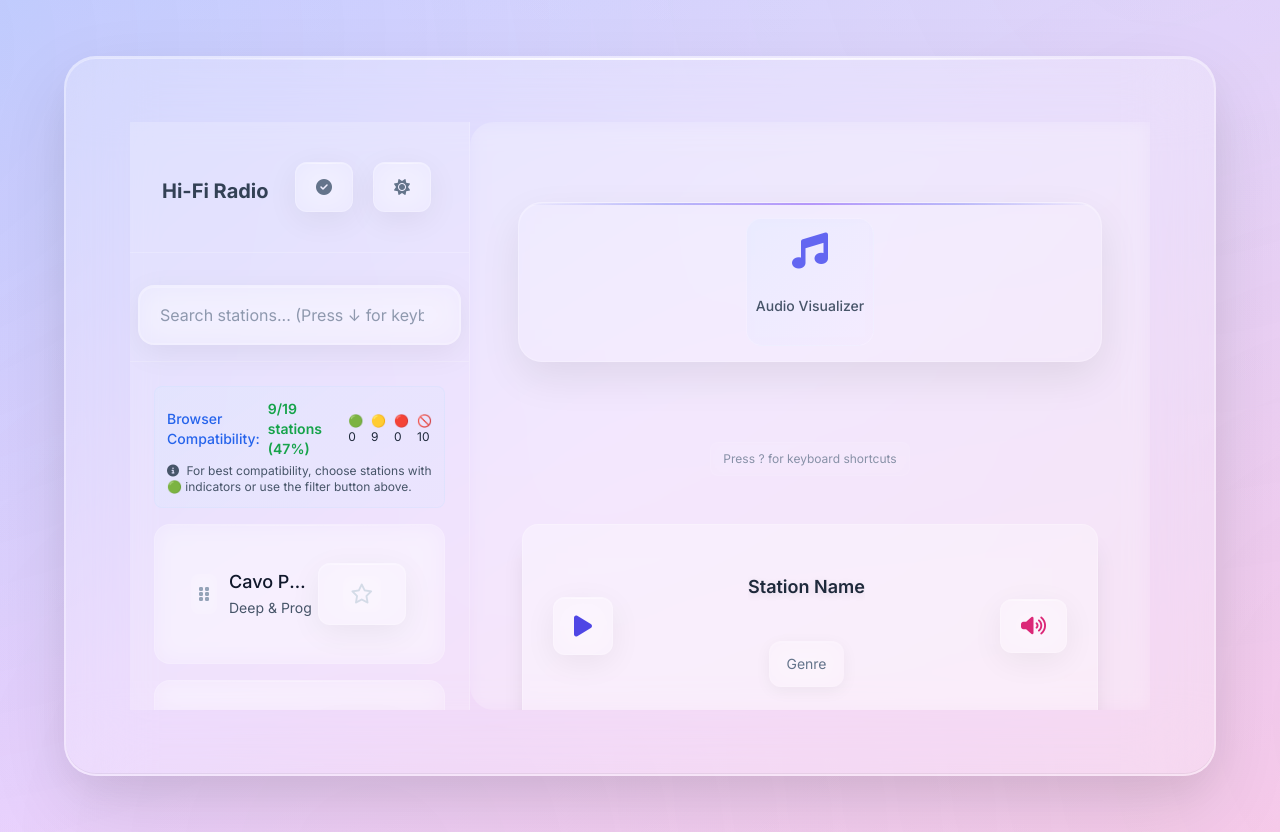
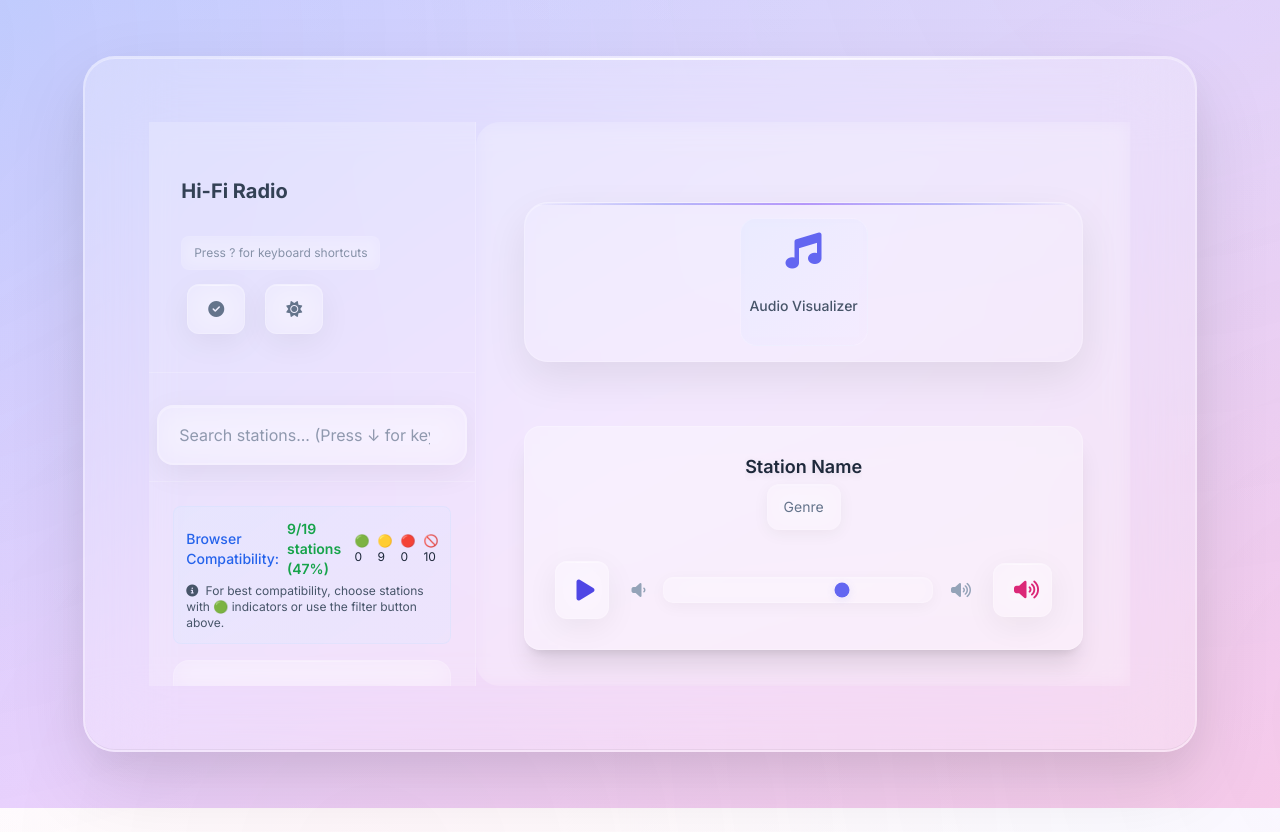
Before and after one commit to dionisrom/radio-player-app, a plain HTML site: page index.html in a window 1280 px wide. After the commit the page ends 808 px from the top, so only its background shows below. Drawn offline with nearby package versions, Linux system fonts and the light colour scheme; no server answers; files whose address does not match are found by name.

Commit message:
Updated a bit the UI

```diff
--- a/css/styles.css
+++ b/css/styles.css
@@ -113,8 +113,8 @@ body::before {
 /* Responsive adjustments for better viewport fit */
 @media (min-width: 768px) {
     .w-full.max-w-4xl.mx-auto {
-        width: 90vw !important;
-        height: 90vh !important;
+        width: 87vw !important;
+        height: 87vh !important;
         padding: 4rem !important;
         margin: 5vh auto !important;
     }
@@ -1508,7 +1508,7 @@ select#eq-preset option {
 /* Enhanced Player Info Elements */
 #info-name {
     text-shadow: 0 2px 8px rgba(0, 0, 0, 0.1) !important;
-    margin: 1.5rem 0 !important;
+    margin: 0.1rem 0 !important;
 }
 
 #info-genre {
@@ -1517,7 +1517,7 @@ select#eq-preset option {
     border: 1px solid rgba(255, 255, 255, 0.12) !important;
     border-radius: 12px !important;
     padding: 12px 16px !important;
-    margin: 1rem 0 !important;
+    margin: 0.1rem 0 !important;
     display: inline-block !important;
     box-shadow:
         0 4px 16px rgba(0, 0, 0, 0.05),
@@ -1540,7 +1540,7 @@ select#eq-preset option {
     border: 1px solid rgba(255, 255, 255, 0.08) !important;
     border-radius: 8px !important;
     padding: 8px 12px !important;
-    margin: 1rem 0 !important;
+    /*margin: 1rem 0 !important;*/
     display: inline-block !important;
     transition: opacity 0.3s ease !important;
 }
@@ -1936,6 +1936,7 @@ select#eq-preset {
         padding: 0.5rem !important;
         flex: 1 !important;
         justify-content: flex-start !important;
+        margin: 0 !important;
     }
 
     /* Mobile: Visualizer container sizing */
--- a/index.html
+++ b/index.html
@@ -54,6 +54,9 @@
         <aside class="w-full md:w-1/3 bg-white/20 dark:bg-slate-900/30 border-t md:border-t-0 md:border-r border-white/20 dark:border-slate-700/50 flex flex-col transition-colors duration-300" aria-label="Radio Station List" role="complementary">
             <header class="p-4 border-b border-white/20 dark:border-slate-700/50 flex items-center justify-between flex-wrap gap-2" role="banner">
                 <h1 class="text-xl font-bold text-slate-700 dark:text-slate-200 flex-shrink-0">Hi-Fi Radio</h1>
+                <div id="keyboard-help" class="text-xs text-slate-500 dark:text-slate-400 mt-2 opacity-75">
+                    Press ? for keyboard shortcuts
+                </div>
                 <div class="flex items-center gap-2 flex-wrap" role="group" aria-label="Application controls">
                     <button id="compatibility-filter" title="Show only compatible stations" class="text-slate-500 hover:text-green-600 dark:hover:text-green-400 transition-colors flex-shrink-0 p-1" aria-label="Filter by compatibility" role="button">
                         <i class="fas fa-check-circle" aria-hidden="true"></i>
@@ -84,7 +87,7 @@
                 <p>A modern web-based radio player with visual audio spectrum analyzer. Select a station from the list to start listening.</p>
             </div>
 
-            <div id="player-content" class="text-center flex-1 flex flex-col items-center justify-center transition-opacity duration-500">
+            <div id="player-content" class="text-center flex items-center justify-center transition-opacity duration-500">
                 <h3 class="sr-only">Audio Visualization</h3>
                 <div id="visualizer-container" aria-label="Audio visualization display" role="img" aria-live="polite" aria-describedby="visualizer-description">
                     <!-- The icon or the visualizer will be placed here by JS -->
@@ -94,38 +97,40 @@
                 <div id="player-status" class="sr-only" role="status" aria-live="assertive" aria-atomic="true">
                     <!-- Status messages for screen readers -->
                 </div>
-                <div id="keyboard-help" class="text-xs text-slate-500 dark:text-slate-400 mt-2 opacity-75">
-                    Press ? for keyboard shortcuts
-                </div>
+
                 <div id="performance-stats" class="text-xs text-slate-500 dark:text-slate-400 mt-2 opacity-50 hidden">
                     <!-- Performance stats will be populated by JavaScript -->
                 </div>
             </div>
             <!-- Custom Glassmorphism Audio Player UI -->
             <div id="custom-audio-player" class="glass-player-container w-full max-w-xl mx-auto mt-8 mb-4 p-6 rounded-2xl shadow-xl backdrop-blur-2xl bg-white/30 dark:bg-slate-800/40 border border-white/20 dark:border-slate-700/40 flex flex-col items-center gap-6">
+                <div class="flex flex-col items-center flex-1 mx-4">
+                    <span id="info-name" class="font-semibold text-lg text-slate-800 dark:text-white truncate">Station Name</span>
+                    <span id="info-genre" class="text-sm text-slate-500 dark:text-slate-300 truncate">Genre</span>
+                </div>
                 <div class="flex items-center gap-4 w-full justify-between">
                     <button id="play-pause-btn" class="glass-btn p-3 rounded-full bg-white/40 dark:bg-slate-700/40 shadow-md border border-white/20 dark:border-slate-600/30 text-indigo-600 dark:text-indigo-300 hover:bg-white/60 dark:hover:bg-slate-700/60 transition-colors" aria-label="Play/Pause">
                         <i class="fas fa-play text-2xl" id="play-icon"></i>
                         <i class="fas fa-pause text-2xl hidden" id="pause-icon"></i>
                     </button>
-                    <div class="flex flex-col items-center flex-1 mx-4">
-                        <span id="info-name" class="font-semibold text-lg text-slate-800 dark:text-white truncate">Station Name</span>
-                        <span id="info-genre" class="text-sm text-slate-500 dark:text-slate-300 truncate">Genre</span>
+                    <div class="w-full flex items-center gap-3">
+                        <i class="fas fa-volume-down text-slate-400"></i>
+                        <input type="range" id="volume-bar" min="0" max="100" value="70" class="glass-range w-full h-2 rounded-lg bg-pink-200 dark:bg-pink-900/40 appearance-none cursor-pointer">
+                        <i class="fas fa-volume-up text-slate-400"></i>
                     </div>
                     <button id="mute-btn" class="glass-btn p-3 rounded-full bg-white/40 dark:bg-slate-700/40 shadow-md border border-white/20 dark:border-slate-600/30 text-pink-600 dark:text-pink-300 hover:bg-white/60 dark:hover:bg-slate-700/60 transition-colors" aria-label="Mute/Unmute">
                         <i class="fas fa-volume-up text-xl" id="volume-up-icon"></i>
                         <i class="fas fa-volume-mute text-xl hidden" id="volume-mute-icon"></i>
                     </button>
                 </div>
+                <!--<div id="keyboard-help" class="text-xs text-slate-500 dark:text-slate-400 mt-2 opacity-75">
+                    Press ? for keyboard shortcuts
+                </div>
                 <div class="w-full flex items-center gap-3">
                     <span id="current-time" class="text-xs text-slate-500 dark:text-slate-400">LIVE</span>
                     <input type="range" id="progress-bar" min="0" max="100" value="0" class="glass-range w-full h-2 rounded-lg bg-indigo-200 dark:bg-indigo-900/40 appearance-none cursor-pointer">
-                </div>
-                <div class="w-full flex items-center gap-3">
-                    <i class="fas fa-volume-down text-slate-400"></i>
-                    <input type="range" id="volume-bar" min="0" max="100" value="70" class="glass-range w-full h-2 rounded-lg bg-pink-200 dark:bg-pink-900/40 appearance-none cursor-pointer">
-                    <i class="fas fa-volume-up text-slate-400"></i>
-                </div>
+                </div>-->
+
             </div>
             <div id="controls-container" class="mt-auto">
                 <h3 class="sr-only">Audio Player Controls</h3>
--- a/js/main.js
+++ b/js/main.js
@@ -829,15 +829,15 @@ document.addEventListener('DOMContentLoaded', () => {
 
     // Progress bar logic
     audio.addEventListener('timeupdate', () => {
-        if (audio.duration) {
-            progressBar.value = Math.round((audio.currentTime / audio.duration) * 100);
-            currentTimeEl.textContent = formatTime(audio.currentTime);
-            durationEl.textContent = formatTime(audio.duration);
-        } else {
-            progressBar.value = 0;
-            currentTimeEl.textContent = '0:00';
-            durationEl.textContent = '0:00';
-        }
+        // if (audio.duration) {
+        //     progressBar.value = Math.round((audio.currentTime / audio.duration) * 100);
+        //     currentTimeEl.textContent = formatTime(audio.currentTime);
+        //     //durationEl.textContent = formatTime(audio.duration);
+        // } else {
+        //     progressBar.value = 0;
+        //     currentTimeEl.textContent = '0:00';
+        //     durationEl.textContent = '0:00';
+        // }
     });
     progressBar.addEventListener('input', (e) => {
         if (audio.duration) {
```
